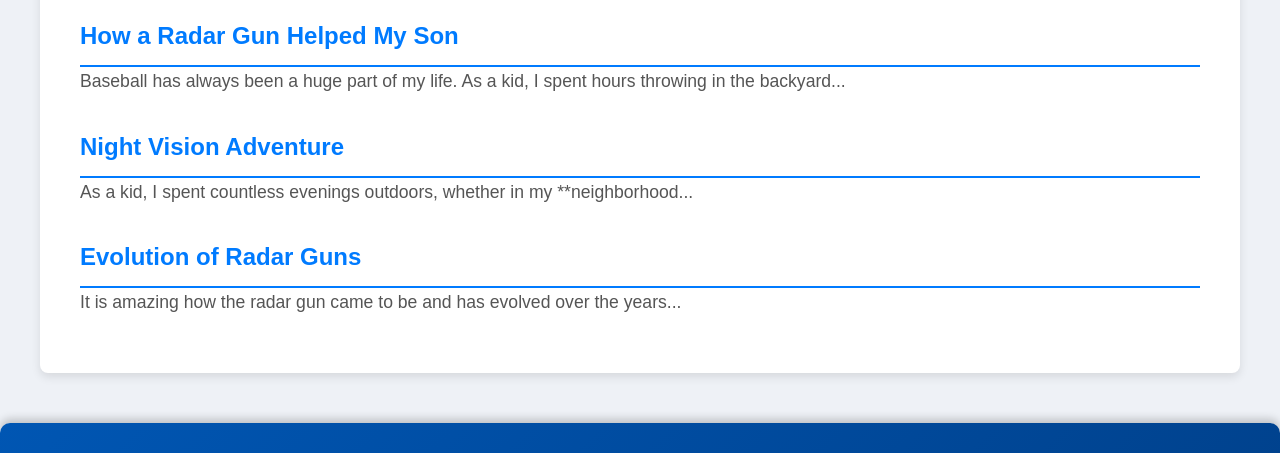
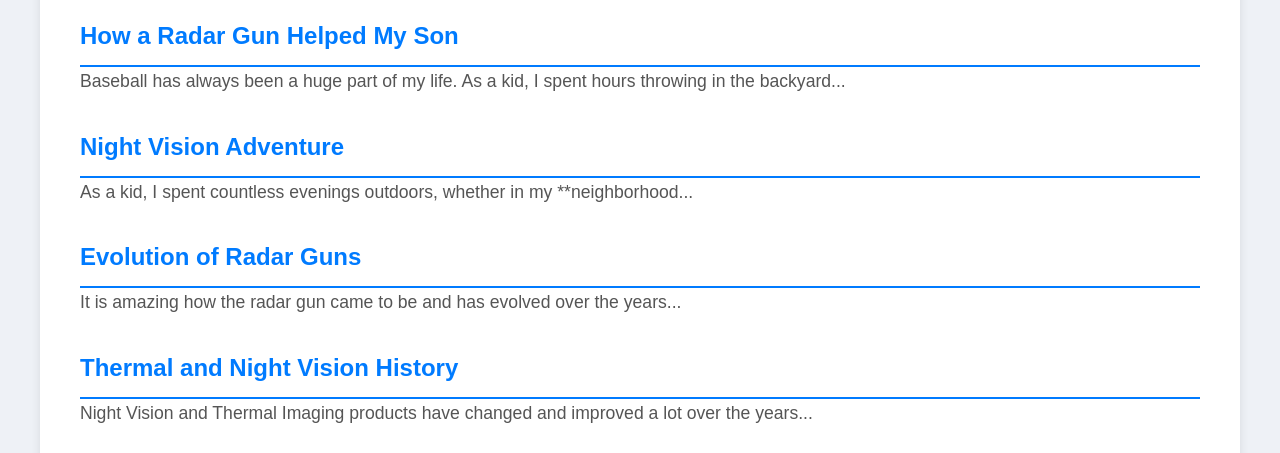
Before and after one commit to mt7276/productsforourlives.github.io, a plain HTML site: page blog.html in a window 1280 px wide. Shown: the part 492-945 px from the top of the page. Drawn offline with Linux system fonts and the light colour scheme.

Commit message:
Update blog.html

```diff
--- a/blog.html
+++ b/blog.html
@@ -89,6 +89,11 @@
                 <p>It is amazing how the radar gun came to be and has evolved over the years...</p>
             </article>
 
+            <article>
+                <h3><a href="https://www.productsforourlives.com/blogs/night-vision-thermal-history">Thermal and Night Vision History</a></h3>
+                <p>Night Vision and Thermal Imaging products have changed and improved a lot over the years...</p>
+            </article>
+
         </section>
     </section>
 
```
